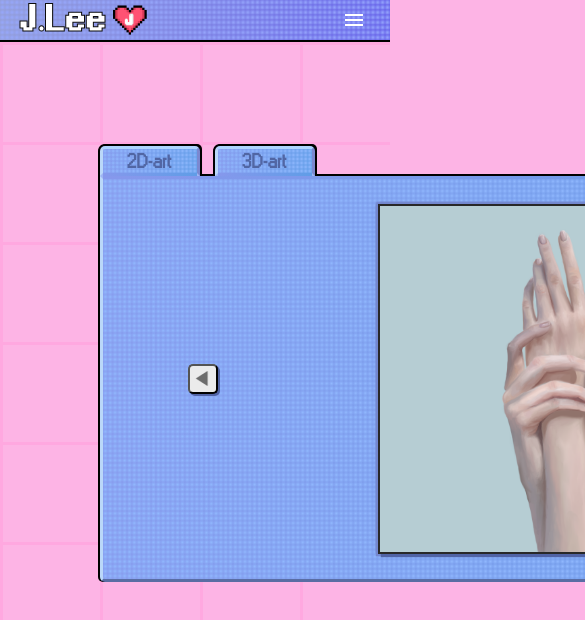
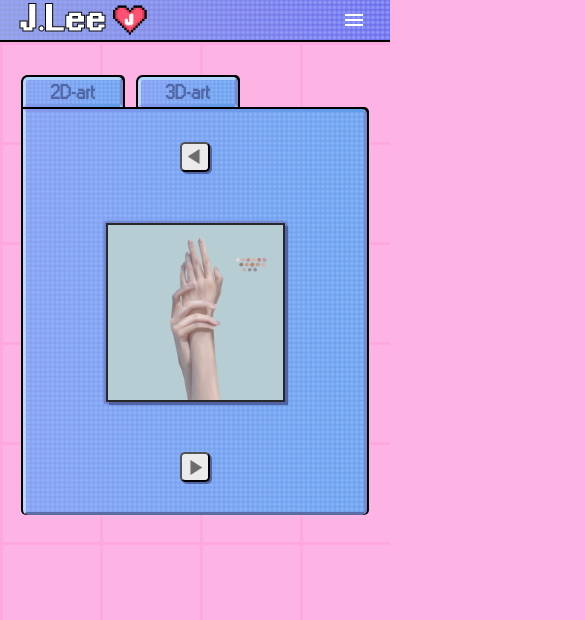
Before and after one commit to jjl418/reactjs, a React (Create React App) app: page /art in a window 390 px wide. Shown: the top 620 px of the page, 585 px wide, since content can reach past the window. Built offline with nearby package versions, Linux system fonts and the light colour scheme.

Commit message:
fixing aspect ratio issue for mobile devices
fixed only  art tab for mobile

```diff
--- a/src/components/Navbar.css
+++ b/src/components/Navbar.css
@@ -2,10 +2,12 @@ html, body { /*KEEP*/
   margin: 0;
   background:#fdb4e5;
   width: 100%;
+  /* display: flex; */
 }
 
 .navbar { /*KEEP*/
    /*DELETEEEEEEEEEEEEEE*/
+  width: 100%;
 	background: #fff;
 	filter: contrast(1);
 	--mask: linear-gradient(red, #{rgba(#000, .30)});
@@ -16,14 +18,17 @@ html, body { /*KEEP*/
     background: #0fbec1;
     display: flex;
     height: 40px;
-    position: sticky; /*may need to delete*/
-    padding:0;
-    margin:0;
+    position: fixed;
+
+    z-index: 5;
+    padding: none;
+    margin: none;
     border: solid 2.3px;
     border-top: #0fbec1;
     border-right: #0fbec1;
     border-left:#0fbec1;
     background-image: linear-gradient(to right, #939ed8 , #6561e9);
+
 
     /*DELETEEEEEE*/
     &::before {
@@ -98,6 +103,7 @@ html, body { /*KEEP*/
     box-shadow: -1.5px -1.5px #000000, 2px -2px #000000, -2px 0px #000000,
     2px 0px #000000, 0 -2px #000000;
 
+    /* z-index: 5; */
     /* overflow: hidden; */
     /* white-space: nowrap; */
 
--- a/src/components/Navbar.js
+++ b/src/components/Navbar.js
@@ -57,21 +57,17 @@ function Navbar() {
 
   return (
     <>
-      <meta name="theme-color" media="(prefers-color-scheme: light)" content="cyan" />
         <nav className ="navbar">
             <div className = "navbar-box">
                 <Link className = "navbar-initials" onClick={() => handleTabClick("/")}>
                   J.Lee
                 </Link>
-                {/* <div className = "navbar-logo">
-                  <img src = {pixelheart2} className = "logo" alt= ""/>
-                </div> */}
+
                 <img src = {pixelheart2} className = "logo" alt= ""/>
                 <div className = "menu-icon" onClick = {isClicked}>
                   {clicked ? <CloseIcon/> : <MenuIcon/>}
                 </div>
 
-                {/* to track menu state on mobile version  */}
                 <ul className = {clicked ? "nav-menu open" : "nav-menu closed"}>
                   {/* PROJECT LINK */}
                   <li className = "nav-menu-item">
@@ -98,8 +94,7 @@ function Navbar() {
                     </Link>
                   </li>
                 </ul>
-                {/* {button && <Button buttonStyle='btn--outline'>SIGN UP</Button>} */}
-                {/* <Button buttonStyle='btn--outline'>SIGN UP</Button> */}
+
             </div>
         </nav>
     </>
--- a/src/components/pages/arcade/Arcade.css
+++ b/src/components/pages/arcade/Arcade.css
@@ -1,7 +1,7 @@
 
 .projects-background-3
 {
-    width: 100%;
+    /* width: 100%; */
     background:
     conic-gradient(from 90deg at 3px 3px,#0000 90deg,rgb(255, 168, 224) 0)
     0 0/100px 100px;
--- a/src/components/pages/art/Art.css
+++ b/src/components/pages/art/Art.css
@@ -1,6 +1,7 @@
 .projects-background-2
 {
     width: 100%;
+    display: flex;
     background:
     conic-gradient(from 90deg at 3px 3px,#0000 90deg,rgb(255, 168, 224) 0)
     0 0/100px 100px;
@@ -10,31 +11,37 @@
     bottom:0px;
     left:0px;
     z-index: 0;
-    /* height: 100vh; */
+    height: 100%;
+    /* margin-bottom: 43px; */
+}
+
+.art-tab-container
+{
+    margin-left: 6%;
+    margin-right: 6%;
+    margin-top: 8%;
+    /* background-color: red; */
+    display: flex;
+    width: 100%;
 }
 
 .art-tab
 {
+    position:absolute;
     display: grid;
     grid-gap: 10px;
     grid-template-columns: repeat(2, auto);
     list-style: none;
-
     height: 34px;
     align-items: end;
-    margin-top: 100px;
-    margin-left: 100px;
     width: 220px;
-    /* background-color: green; */
 }
 
 .art-tab button
 {
-    /*DELETEEEEEEEEEEEEEE*/
 	background: #fff;
 	filter: contrast(1);
 	--mask: linear-gradient(red, #{rgba(#000, .30)});
-    /*DELETEEEEEEEEEEEEEE*/
 
 
 
@@ -57,7 +64,6 @@
     justify-content: center;
     display: flex;
 
-    /*DELETEEEEEE*/
     &::before {
 		position: absolute;
 		top: 0; right: 0; bottom: 0; left: 0;
@@ -67,7 +73,6 @@
 				mask: var(--mask);
 		content: '';
 	}
-    /*DELETEEEEEE*/
 }
 
 .art-tab button:hover{
@@ -88,26 +93,20 @@
     border-radius: 5px 5px 0 0;
     height: 30px;
     width: 100px;
-    /* background-color: #609de7; */
 }
 
 .art-tab-caption:hover{
     font-size: 1.2rem;
-    /* justify-content: center; */
 }
 
 .art-tab-layout
 {
-    margin-left: 100px;
+    margin-top: 36px;
     background-color: white;
 
-    /**/
-
-    /*DELETEEEEEEEEEEEEEE*/
 	background: #fff;
 	filter: contrast(1);
 	--mask: linear-gradient(red, #{rgba(#000, .30)});
-    /*DELETEEEEEEEEEEEEEE*/
 
 
 
@@ -115,22 +114,21 @@
     background-image: linear-gradient(to right, #8698ec , #609de7);
 
     height: 400px;
-    width: 900px;
-    align-items: flex-end;
+    width: 100%;
+    /* align-items: flex-end; */
     border-radius: 0px 5px 5px 5px;
     border-right: #7b88d0;
     border-top: #aed5ff00;
     border-bottom: #596da4;
     border-left: #bbd8f9;
     border-style: solid;
-    box-shadow: -1.5px -1.5px #000000, 2px -2px #000000, -2px 0px #000000,
+    box-shadow: -2px -2px #000000, 2px -2px #000000, -2px 0px #000000,
     2px 0px #000000, 0 -2px #000000;
     color: #282828;
 
     justify-content: center;
     display: flex;
 
-    /*DELETEEEEEE*/
     &::before {
 		position: absolute;
 		top: 0; right: 0; bottom: 0; left: 0;
@@ -140,7 +138,6 @@
 				mask: var(--mask);
 		content: '';
 	}
-    /*DELETEEEEEE*/
 
 }
 
@@ -151,23 +148,22 @@
 
 .tab-content
 {
-    /* margin-top: 100px; */
-    /* background-color: #609de7;    */
+    display: flex;
+    position:absolute;
+    height: 400px;
+    width: 100%;
 }
 
-.two-d-art-content
+.art-content
 {
+    height: 400px;
+    width: 100%;
     display: flex;
-    height: 400px;
-    width: 900px;
-    background-color: rgba(255, 255, 255, 0);
-    justify-content: center;
+    overflow: hidden;
 }
 
 .art-image
 {
-    /* align-self: center;
-    background-color: white; */
     border: solid 2px;
     box-shadow: 3px 3px 1px rgb(80, 99, 165), -2px 2px 1px rgb(115, 135, 207), -2px 0px 1.5px rgb(115, 135, 207),
     2px 0px 1.5px rgb(115, 135, 207), 0 2px 1.5px rgb(115, 135, 207), -2px -2px 1.5px rgb(115, 135, 207), 2px -2px 1.5px rgb(115, 135, 207);
@@ -177,15 +173,13 @@
 {
     position: absolute;
     margin-top: 0px;
-    margin-left: 700px;
+    margin-left: 0px;
     width: 30px;
     height: 30px;
     display: flex;
     z-index: 2;
     border-radius: 5px;
-    align-self: center;
     background-color: rgb(235, 235, 235);
-
     box-shadow: 2px 2px rgb(80, 99, 165);
 }
 
@@ -198,7 +192,7 @@
 {
     position: absolute;
     margin-top: 0px;
-    margin-left: -700px;
+    margin-left: 0px;
     width: 30px;
     height: 30px;
     display: flex;
@@ -206,7 +200,6 @@
     border-radius: 5px;
     align-self: center;
     background-color: rgb(235, 235, 235);
-
     box-shadow: 2px 2px rgb(80, 99, 165);
 }
 
@@ -217,19 +210,86 @@
 
 .art-container
 {
+
     height: 350px;
     align-self: center;
     width: 900px;
     display: flex;
-    /* background-color: #596da4; */
+    position:absolute;
+    /* background-color: pink; */
     justify-content: center;
+
 }
 
-.three-d-art-content
+/* .three-d-art-content
 {
     display: flex;
     height: 400px;
     width: 900px;
     background-color: rgba(255, 255, 255, 0);
     justify-content: center;
+
+} */
+
+
+@media screen and (max-width: 1080px) {
+    .art-content
+    {
+        display: flex;
+        height: 400px;
+        width: 100%;
+        /* background-color:#609de7dc; */
+        justify-content: center;
+        position: absolute;
+
+    }
+
+    .art-container
+    {
+        position:absolute;
+        height: 100%;
+        align-self: center;
+        width: 100%;
+        display: flex;
+        justify-content: center;
+        /* background-color: pink; */
+    }
+
+
+    .next-button-art
+    {
+        position: absolute;
+        margin-bottom: 30px;
+        margin-left: 0px;
+        width: 30px;
+        height: 30px;
+        display: flex;
+        z-index: 2;
+        border-radius: 5px;
+        background-color: rgb(235, 235, 235);
+        box-shadow: 2px 2px rgb(80, 99, 165);
+        align-self: flex-end;
+    }
+
+    .prev-button-art
+    {
+        position: absolute;
+        margin-top: 30px;
+        margin-left: 0px;
+        width: 30px;
+        height: 30px;
+        display: flex;
+        align-self: flex-start;
+        z-index: 2;
+        border-radius: 5px;
+        background-color: rgb(235, 235, 235);
+        box-shadow: 2px 2px rgb(80, 99, 165);
+
+    }
+
+    .art-image
+    {
+        height: 175px;
+        align-self: center;
+    }
 }
--- a/src/components/pages/art/Art.js
+++ b/src/components/pages/art/Art.js
@@ -43,6 +43,7 @@ function Art() {
     return (
     <>
         <div className = "projects-background-2">
+          <div className = "art-tab-container">
             <div className = "art-tab">
               <button className = {activeTab === 1 ? 'active' : ''} onClick={() => handleTabClick(1)}>
                 <h1 className = "art-tab-caption">
@@ -59,10 +60,9 @@ function Art() {
 
 
             <div className = "art-tab-layout">
-
               <div className = "tab-content">
                 {activeTab === 1 &&
-              <div className= "two-d-art-content">
+                <div className= "art-content">
                   <button className = 'next-button-art' onClick= {nextArtImage}>
                       <img src = {next_icon} className = "next-icon" alt = ""/>
                   </button>
@@ -70,13 +70,14 @@ function Art() {
                   <button className = 'prev-button-art' onClick= {prevArtImage}>
                     <img src = {prev_icon} className = "prev-icon" alt = ""/>
                   </button>
+
                   <div className = "art-container">
                     <img src = {art_images[currentIndex]} className = "art-image" alt = ""/>
                   </div>
                 </div>}
 
                 {activeTab === 2 &&
-              <div className = "three-d-art-content">
+                <div className = "art-content">
                   <button className = 'next-button-art' onClick= {next3DArtImage}>
                     <img src = {next_icon} className = "next-icon" alt = ""/>
                   </button>
@@ -90,7 +91,7 @@ function Art() {
 
                 </div>}
               </div>
-
+            </div>
 
           </div>
         </div>
```
Also changed, not shown: src/components/pages/projects/Projects.css (+14 -0 lines). Lines whose indentation alone changed are shown as unchanged.
